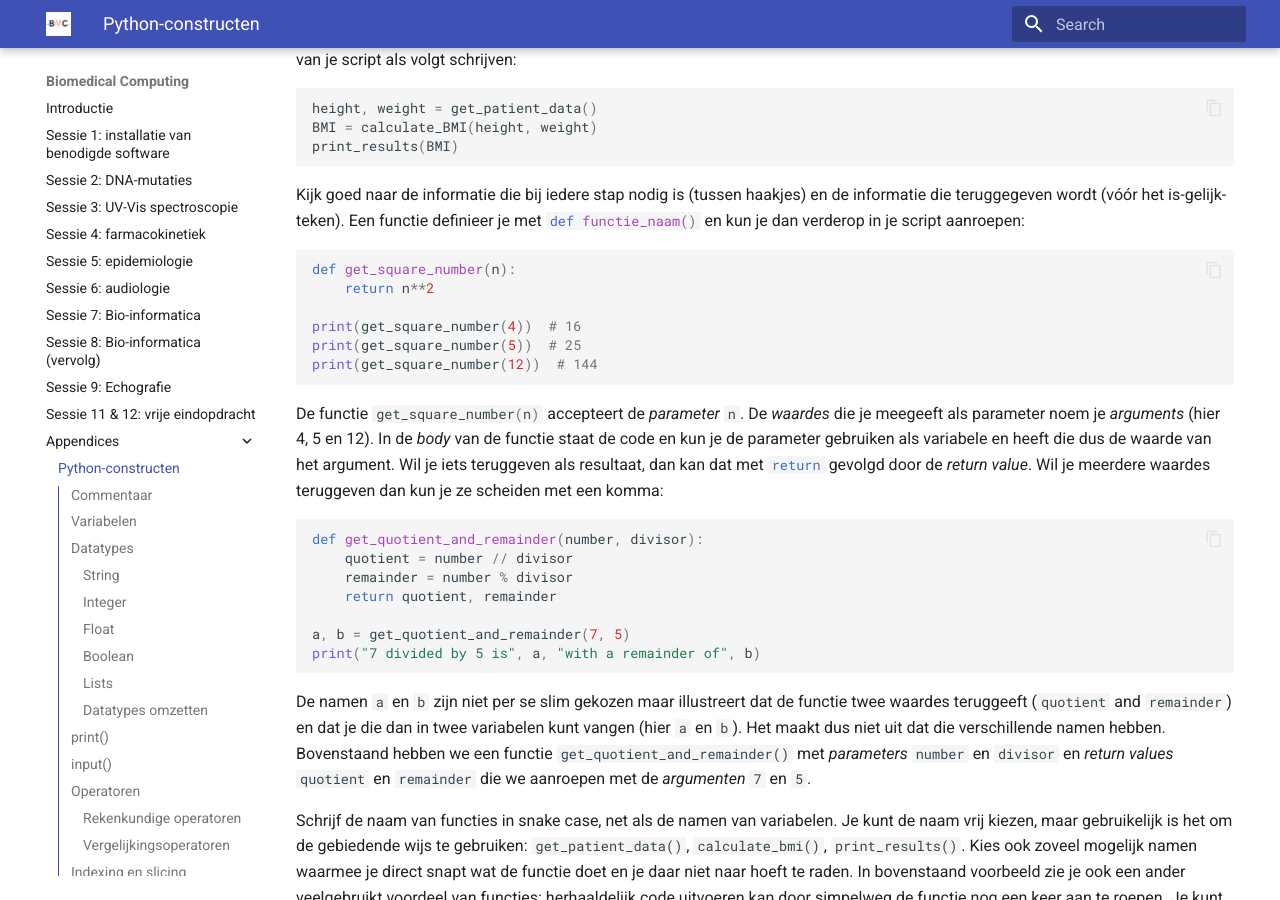
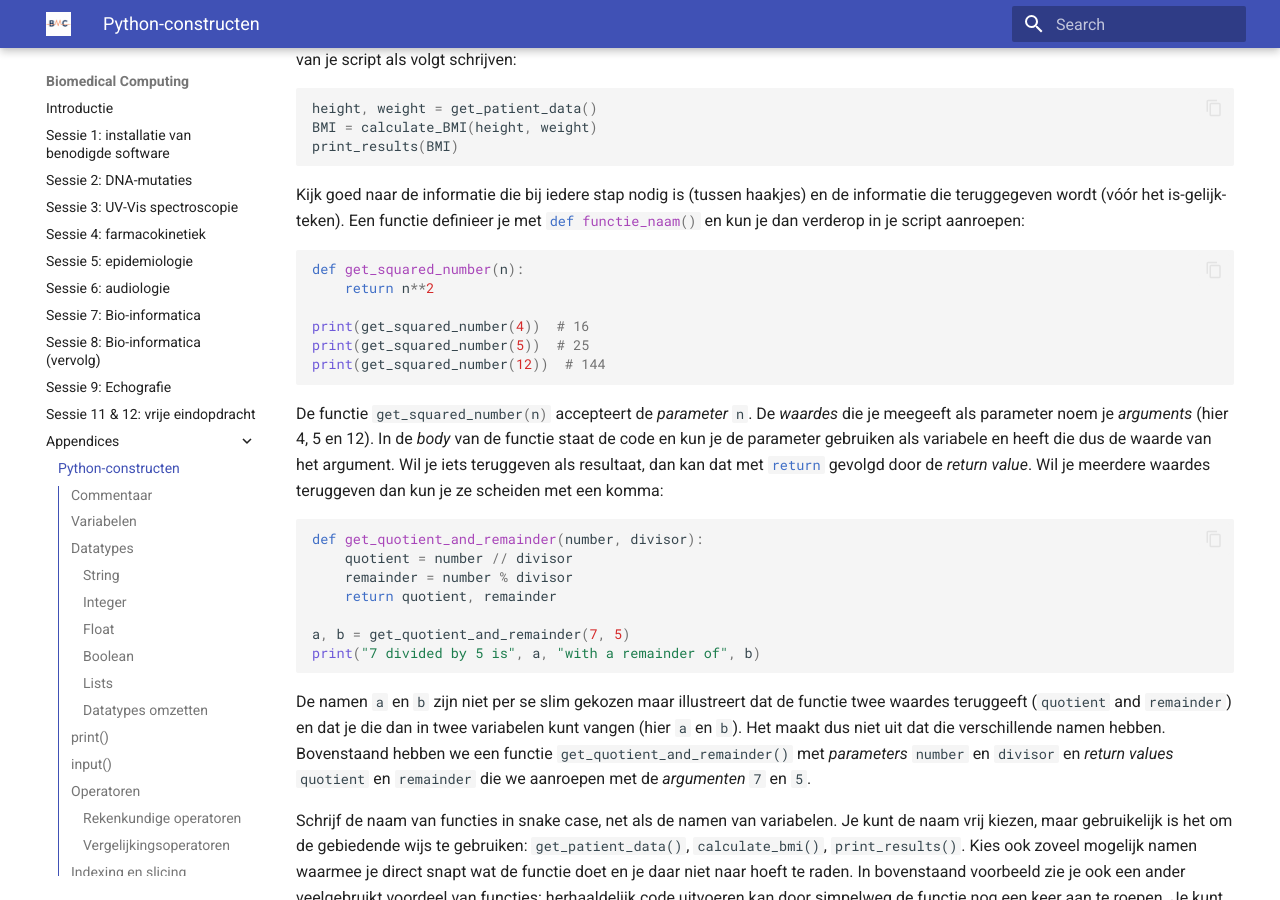
Before and after one commit to NatuurkundePracticumAmsterdam/biomedicalcomputing, an MkDocs documentation site: the page built from docs/python-constructen.md, in a window 1280 px wide and 900 px high, scrolled down 12357 px. Built offline with MkDocs 1.6.1 and Material for MkDocs 9.7.7, drawn with Linux system fonts in a browser that asks for light colours.

Commit message:
Fix typo

````diff
--- a/docs/python-constructen.md
+++ b/docs/python-constructen.md
@@ -475,14 +475,14 @@ print_results(BMI)
 ```
 Kijk goed naar de informatie die bij iedere stap nodig is (tussen haakjes) en de informatie die teruggegeven wordt (vóór het is-gelijk-teken). Een functie definieer je met `#!py def functie_naam()` en kun je dan verderop in je script aanroepen:
 ```py
-def get_square_number(n):
+def get_squared_number(n):
     return n**2
 
-print(get_square_number(4))  # 16
-print(get_square_number(5))  # 25
-print(get_square_number(12))  # 144
+print(get_squared_number(4))  # 16
+print(get_squared_number(5))  # 25
+print(get_squared_number(12))  # 144
 ```
-De functie `#!py get_square_number(n)` accepteert de _parameter_ `n`. De _waardes_ die je meegeeft als parameter noem je _arguments_ (hier 4, 5 en 12). In de _body_ van de functie staat de code en kun je de parameter gebruiken als variabele en heeft die dus de waarde van het argument. Wil je iets teruggeven als resultaat, dan kan dat met `#!py return` gevolgd door de _return value_. Wil je meerdere waardes teruggeven dan kun je ze scheiden met een komma:
+De functie `#!py get_squared_number(n)` accepteert de _parameter_ `n`. De _waardes_ die je meegeeft als parameter noem je _arguments_ (hier 4, 5 en 12). In de _body_ van de functie staat de code en kun je de parameter gebruiken als variabele en heeft die dus de waarde van het argument. Wil je iets teruggeven als resultaat, dan kan dat met `#!py return` gevolgd door de _return value_. Wil je meerdere waardes teruggeven dan kun je ze scheiden met een komma:
 ```py
 def get_quotient_and_remainder(number, divisor):
     quotient = number // divisor
````
